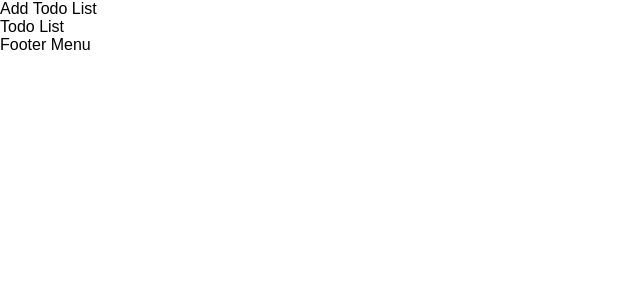
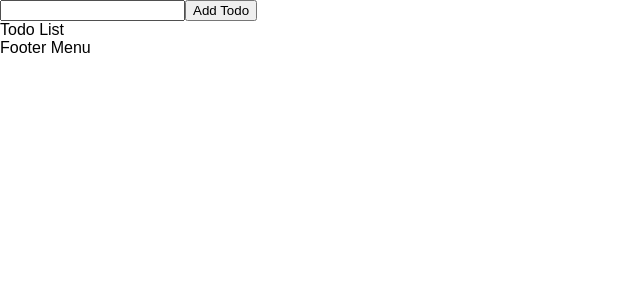
Before and after one commit to kaaisz/todo-app, a React (Create React App) app: page / in a window 1280 px wide. Shown: the top 300 px of the page, without its empty margins (0-640 px from the left). Built offline with nearby package versions, Linux system fonts and the light colour scheme.

Commit message:
Make details of AddTodo

```diff
--- a/src/components/AddTodo.jsx
+++ b/src/components/AddTodo.jsx
@@ -1,9 +1,30 @@
 import React, { Component } from 'react';
 export default class AddTodo extends Component{
+
+  state = {
+    inputValue: "",
+  }
+
+  handleSubmit = (e) => {
+    e.preventDefault();
+    console.log(this.state.inputValue);
+  }
+
+  handleChange = (e) => {
+    this.setState({
+      inputValue: e.target.value,
+    });
+  }
+
   render(){
     return(
       <div>
-        Add Todo List
+        <form id="form1">
+          <input onChange={this.handleChange} type="text" name="todo" />
+          <button onClick={this.handleSubmit}>
+            Add Todo
+          </button>
+        </form>
       </div>
     )
   }
```
